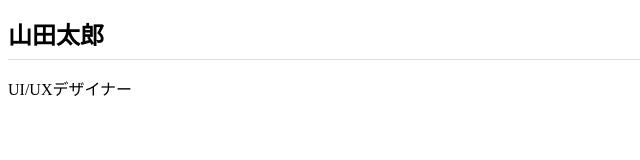
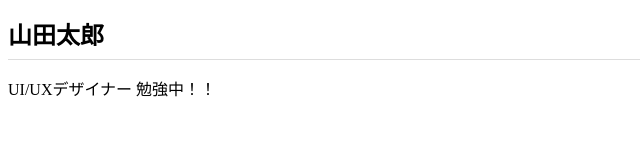
Before and after one commit to harada123456/harada123456.github.io, a plain HTML site: page index.html in a window 1280 px wide. Shown: the full height of the page, 0-640 px from the left. Drawn offline with Linux system fonts and the light colour scheme.

Commit message:
Add files via upload

```diff
--- a/index.html
+++ b/index.html
@@ -7,6 +7,6 @@
   </head>
 <body>
 <h1>山田太郎</h1>
-<p>UI/UXデザイナー</p>
+<p>UI/UXデザイナー 勉強中！！</p>
 </body>
 </html>
```
